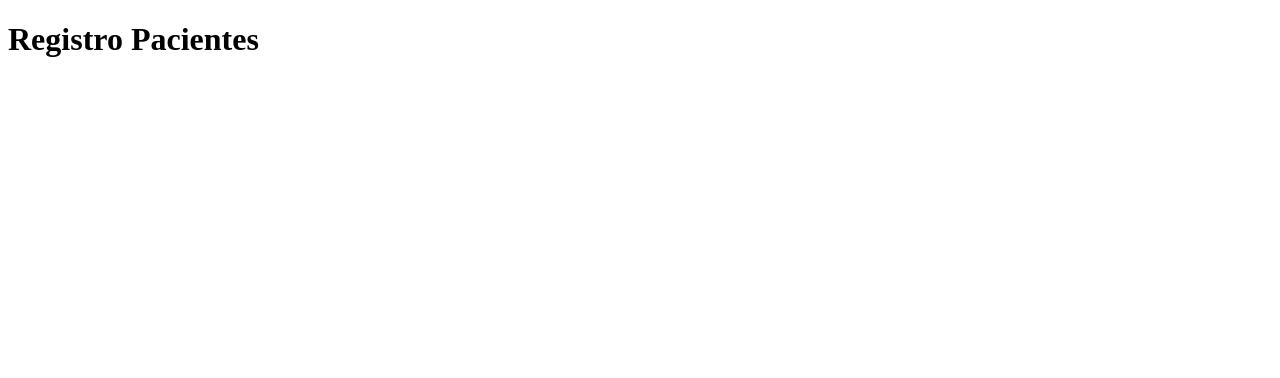
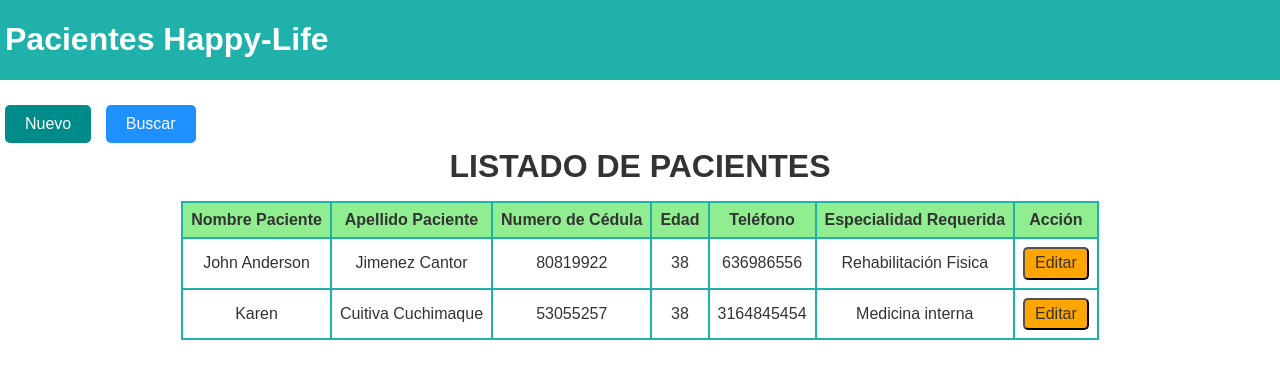
Before and after one commit to joanjica05/hospital-happylife, a plain HTML site: page pages/pacientes.html in a window 1280 px wide. Drawn offline with Linux system fonts and the light colour scheme.

Commit message:
Tabla lista pacientes y botones

```diff
--- /dev/null
+++ b/css/styles-list.css
@@ -0,0 +1,85 @@
+*{
+    box-sizing: border-box;
+}
+
+body{
+    background-color: #fff;
+    color: #333;
+    margin: 0px;
+    font-family: sans-serif;
+    /* padding: 90px 20px 0; */
+}
+
+.main-menu{
+    background-color: lightseagreen;
+    color: #fff;
+    margin-top: 0;
+    margin-bottom: 20px;
+    padding-left: 5px;
+    display: flex;
+}
+
+
+.table-pacientes{
+    font-family: sans-serif;
+    border: 2px solid grey;
+    border-collapse: collapse;
+    text-align: center;
+    margin-left: auto;
+    margin-right: auto;
+}
+.title-table{
+    font-size: 2rem;
+    font-weight: bold;
+    margin-bottom: 1rem;
+}
+
+th,td {
+    color: #333;
+    border: 2px solid lightseagreen;
+    padding: .5rem;
+}
+
+tr:nth-child(4) td:nth-child(2){
+    background-color: lightgreen;
+    letter-spacing: 90px;
+    padding-left: 50px;
+    text-transform: uppercase;
+}
+th,tfoot{
+    background-color: lightgreen;
+}
+
+.button-Editar{
+    background-color: orange;
+    color: #333;
+    border-radius: 5px;
+    padding: 5px 10px;
+    cursor: pointer;
+}
+
+.btn-Nuevo{
+    background-color: darkcyan;
+    border: 10px;
+    color: #fff;
+    padding: 10px 20px;
+    border-radius: 5px;
+    text-align: center;
+    margin: 5px;
+    cursor: pointer;
+}
+
+.btn-Nuevo:hover{
+    background-color: rgb(9, 105, 105);
+}
+
+.btn-Buscar{
+    background-color: dodgerblue;
+    color: #fff;
+    padding: 10px 20px;
+    border-radius: 5px;
+    border: none;
+    text-align: center;
+    margin: 5px;
+    cursor: pointer;
+}
--- a/css/styles.css
+++ b/css/styles.css
@@ -4,7 +4,7 @@
 
 body{
     background-color: ghostwhite;
-    color: #fff;
+    color: #333;
     margin: 0px;
     font-family: sans-serif;
     /* padding: 90px 20px 0; */
@@ -45,7 +45,7 @@ img{
     list-style: none;
     margin-top: 0;
     margin-bottom: 0;
-    padding-left: 0;
+    padding-left: 5px;
 
     display: flex;
     flex-direction: column;
@@ -85,3 +85,7 @@ img{
 .main-nav{
     background-color: lightsteelblue;
 }
+
+/* .table-pacientes{
+    margin-top: 50px;
+} */
--- a/pages/pacientes.html
+++ b/pages/pacientes.html
@@ -4,9 +4,62 @@
     <meta charset="UTF-8">
     <meta http-equiv="X-UA-Compatible" content="IE=edge">
     <meta name="viewport" content="width=device-width, initial-scale=1.0">
-    <title>Registro-Pacientes</title>
+    <!-- CSS -->
+    <link rel="stylesheet" href="/css/normalize.css">
+    <link rel="stylesheet" href="/css/styles-list.css">
+    <title>Pacientes</title>
 </head>
 <body>
-    <h1>Registro Pacientes</h1>
+    <header class="main-menu">
+        <h1>Pacientes Happy-Life</h1>
+    </header>
+
+    <div class="boton-title">
+        <input type="button" class="btn-Nuevo" id="btnNuevo" value="Nuevo">
+        <input type="button" class="btn-Buscar" id="btnNuevo" value="Buscar">
+    </div>
+
+    <table class="table-pacientes">
+        <caption class="title-table">LISTADO DE PACIENTES</caption>
+            <colgroup>
+                <col span="7">
+            </colgroup>
+            <thead>
+                <tr>
+                    <th>Nombre Paciente</th>
+                    <th>Apellido Paciente</th>
+                    <th>Numero de Cédula</th>
+                    <th>Edad</th>
+                    <th>Teléfono</th>
+                    <th>Especialidad Requerida</th>
+                    <th>Acción</th>
+                </tr>
+            </thead>
+            <tbody>
+                <tr>
+                    <td>John Anderson</td>
+                    <td>Jimenez Cantor</td>
+                    <td>80819922</td>
+                    <td>38</td>
+                    <td>636986556</td>
+                    <td>Rehabilitación Fisica</td>
+                    <td>
+                        <input type="button" id="btnEditar" value="Editar" class="button-Editar">
+                    </td>
+                </tr>
+                <tr>
+                    <td>Karen</td>
+                    <td>Cuitiva Cuchimaque</td>
+                    <td>53055257</td>
+                    <td>38</td>
+                    <td>3164845454</td>
+                    <td>Medicina interna</td>
+                    <td>
+                        <input type="button" id="btnEditar" value="Editar" class="button-Editar">
+                    </td>
+                </tr>
+            </tbody>
+    </table>
+
 </body>
 </html>
```
Also changed, not shown: index.html (+1 -1 lines).
